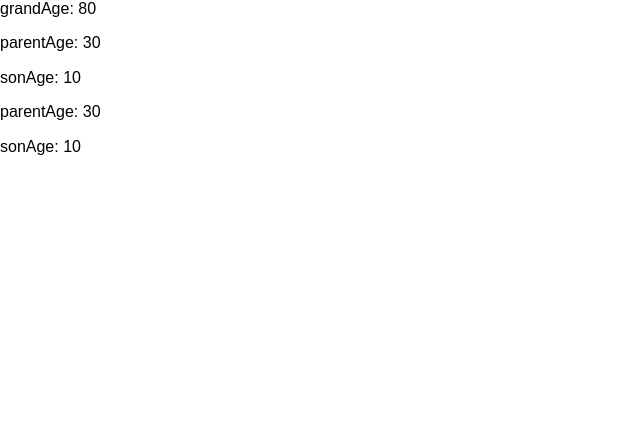
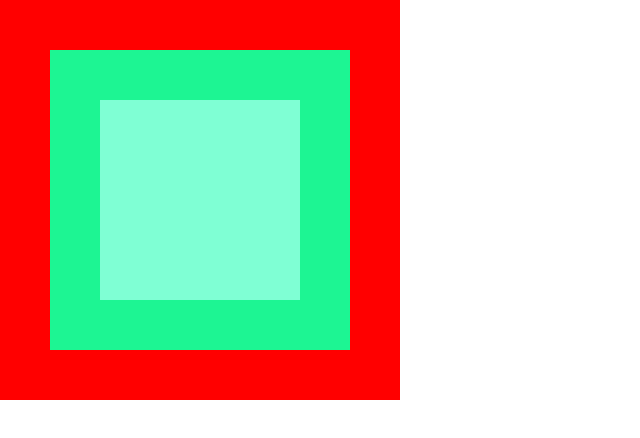
Before and after one commit to yudidian/react_study, a React app: page / in a window 1280 px wide. Shown: the top 438 px of the page, without its empty margins (0-640 px from the left). Built offline with nearby package versions, Linux system fonts and the light colour scheme.

Commit message:
2023/3/7

```diff
--- a/package.json
+++ b/package.json
@@ -47,6 +47,7 @@
     "react-app-polyfill": "^3.0.0",
     "react-dev-utils": "^12.0.1",
     "react-dom": "^18.2.0",
+    "react-jss": "^10.10.0",
     "react-refresh": "^0.11.0",
     "resolve": "^1.20.0",
     "resolve-url-loader": "^4.0.0",
@@ -55,6 +56,7 @@
     "semver": "^7.3.5",
     "source-map-loader": "^3.0.0",
     "style-loader": "^3.3.1",
+    "styled-components": "^5.3.8",
     "tailwindcss": "^3.0.2",
     "terser-webpack-plugin": "^5.2.5",
     "web-vitals": "^2.1.4",
--- a/src/App.js
+++ b/src/App.js
@@ -1,9 +1,9 @@
-import Grand from "@/views/DomeContextClass/grand";
+import HOCDome from "@/views/styleDome/HOC/HOCDome";
 
 function App() {
   return (
     <div className="App">
-      <Grand />
+      <HOCDome />
     </div>
   );
 }
--- /dev/null
+++ b/src/views/styleDome/HOC/Dome.jsx
@@ -0,0 +1,53 @@
+import {createUseStyles} from "react-jss";
+import React from "react";
+class Dome extends React.Component{
+  render() {
+    const {grand, parent, son} = this.props
+    console.log(this.props)
+    return(
+        <div className={grand}>
+          <div className={parent}>
+            <div className={son}></div>
+          </div>
+        </div>
+    )
+  }
+}
+const useStyle = createUseStyles({
+  grand: (props) => {
+    return {
+      width: `${props.maxSize}px`,
+      height: "400px",
+      display: "flex",
+      justifyContent: "center",
+      alignItems: "center",
+      backgroundColor: "red"
+    }
+  },
+  son: (props) => {
+    return {
+      width: `${props.minSize}px`,
+      height: "200px",
+      backgroundColor: "aquamarine",
+      "&:hover": {
+        backgroundColor: "red"
+      }
+    }
+  },
+  parent: {
+    width: "300px",
+    height: "300px",
+    display: "flex",
+    justifyContent: "center",
+    alignItems: "center",
+    backgroundColor: "#1df593"
+  }
+})
+const ProxyDome = function (props) {
+  console.log(props)
+  return <Dome {...props}  {...useStyle({
+    maxSize: 400,
+    minSize: 200
+  })}></Dome>
+}
+export default ProxyDome
--- /dev/null
+++ b/src/views/styleDome/HOC/HOCDome.jsx
@@ -0,0 +1,9 @@
+import ProxyDome from "./Dome"
+
+const HOCDome = function (props) {
+return(
+    <ProxyDome age={10}></ProxyDome>
+)
+}
+
+export default HOCDome
--- /dev/null
+++ b/src/views/styleDome/moduleCssDome/dom.module.css
@@ -0,0 +1,23 @@
+.grand{
+    width: 400px;
+    height: 400px;
+    display: flex;
+    justify-content: center;
+    align-items: center;
+    background-color: red;
+}
+
+.grand .parent {
+    width: 300px;
+    height: 300px;
+    display: flex;
+    justify-content: center;
+    align-items: center;
+    background-color: #1df593;
+}
+
+.grand .parent .son {
+    width: 200px;
+    height: 200px;
+    background-color: aquamarine;
+}
```
Also changed, not shown: src/views/styleDome/ReactJssDome/ReactJssDome.jsx (added, +48 -0 lines), src/views/styleDome/moduleCssDome/moduleCssDome.jsx (added, +14 -0 lines), src/views/styleDome/styledComponentsDome/style.js (added, +33 -0 lines), src/views/styleDome/styledComponentsDome/styledComponentsDome.jsx (added, +22 -0 lines), 2 other files (tests, documents, lock files or other folders).
